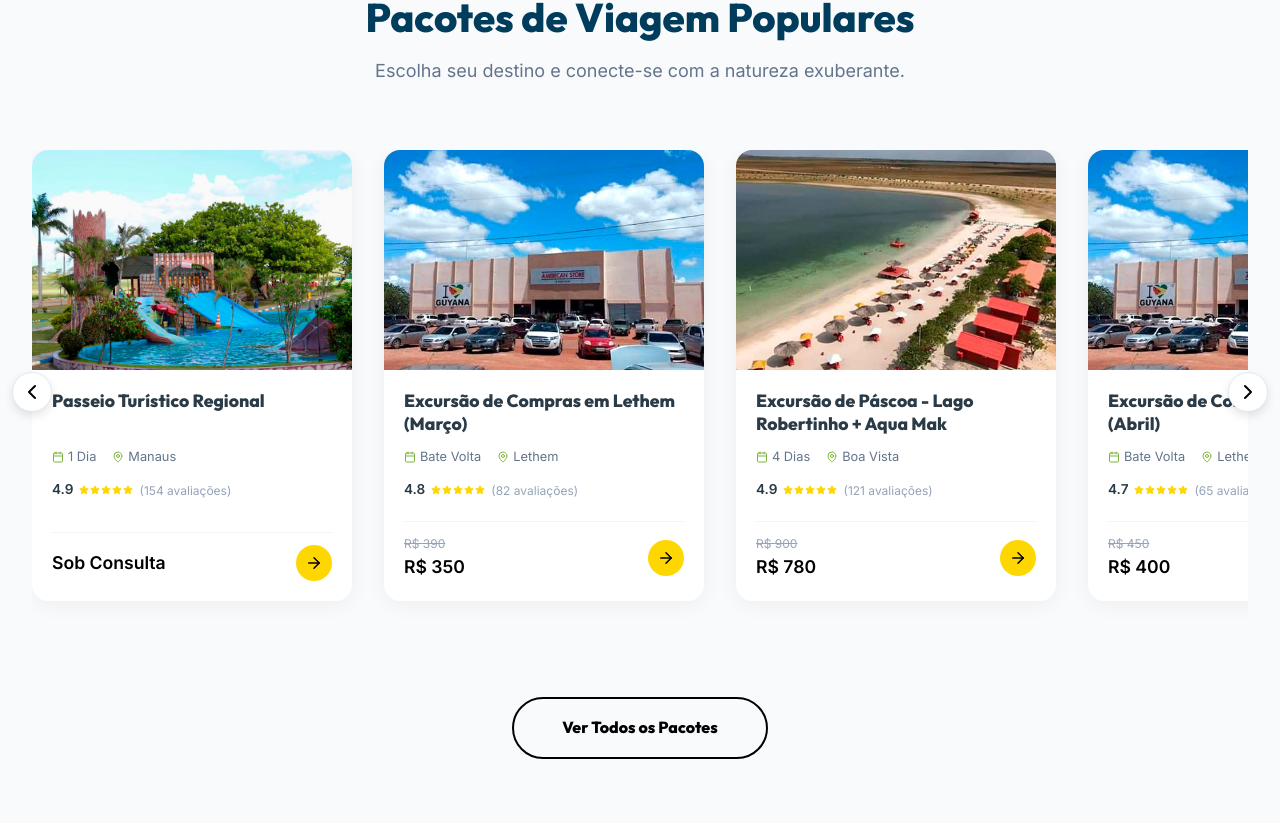
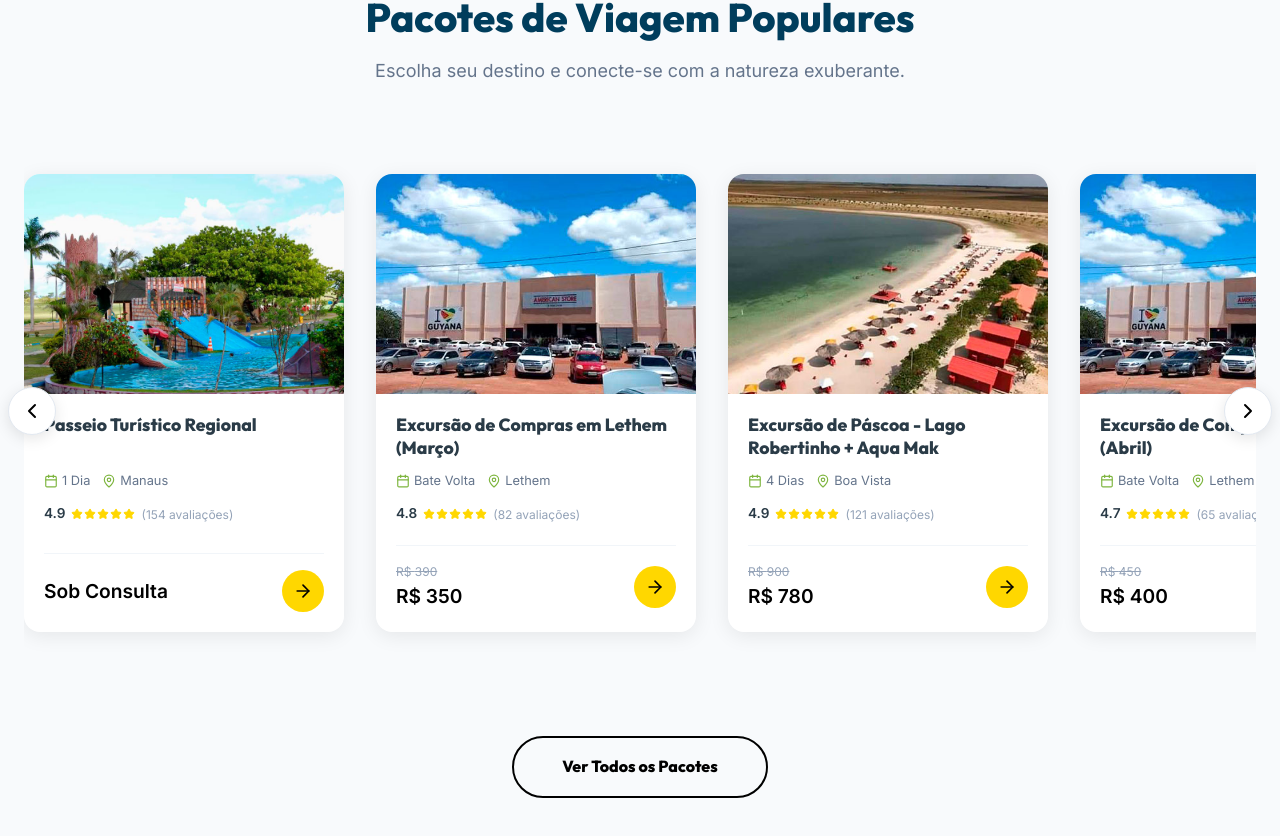
Before and after one commit to diogocalderaro/amazoniatraveleevents-oficial, a React (Vite) app: page / in a window 1280 px wide. Shown: the part 1059-1895 px from the top of the page. Built offline with nearby package versions, Linux system fonts and the light colour scheme.

Commit message:
Fix carousel alignment on Home and resolve crash on Destinations page

```diff
--- a/src/pages/Home.jsx
+++ b/src/pages/Home.jsx
@@ -381,54 +381,62 @@ const Home = () => {
                 gap: '2rem',
                 overflowX: 'auto',
                 scrollSnapType: 'x mandatory',
-                paddingBottom: '2rem',
+                padding: '1rem 0.5rem 2rem 0.5rem',
                 scrollbarWidth: 'none',
-                msOverflowStyle: 'none'
+                msOverflowStyle: 'none',
+                margin: '0 -0.5rem'
               }}
             >
               {packagesData.slice(0, 6).map((pkg) => (
-                <div key={pkg.id} className="package-card-new" style={{ flex: '0 0 auto', width: 'min(100%, 320px)', scrollSnapAlign: 'start', backgroundColor: '#fff', borderRadius: '16px', overflow: 'hidden', boxShadow: '0 4px 20px rgba(0,0,0,0.05)', display: 'flex', flexDirection: 'column' }}>
-                  <div style={{ position: 'relative', height: '220px' }}>
+                <div key={pkg.id} className="package-card-new" style={{
+                  flex: '0 0 auto',
+                  width: 'min(90vw, 320px)',
+                  scrollSnapAlign: 'start',
+                  backgroundColor: '#fff',
+                  borderRadius: '16px',
+                  overflow: 'hidden',
+                  boxShadow: '0 4px 20px rgba(0,0,0,0.08)',
+                  display: 'flex',
+                  flexDirection: 'column',
+                  margin: '0.5rem 0'
+                }}>
+                  <div style={{ position: 'relative', height: '220px', overflow: 'hidden' }}>
                     <Link to={`/tour/${pkg.id}`}>
-                      <img src={pkg.image} alt={pkg.title} loading="lazy" style={{ width: '100%', height: '100%', objectFit: 'cover' }} />
+                      <img src={pkg.image} alt={pkg.title} loading="lazy" style={{ width: '100%', height: '100%', objectFit: 'cover', transition: 'transform 0.5s ease' }} className="pkg-img-hover" />
                     </Link>
                   </div>
 
                   <div style={{ padding: '1.25rem', flex: 1, display: 'flex', flexDirection: 'column' }}>
                     <Link to={`/tour/${pkg.id}`} style={{ textDecoration: 'none', color: 'inherit' }}>
-                      <h3 style={{ fontSize: '1.1rem', fontWeight: 800, marginBottom: '0.75rem', lineHeight: 1.3, height: '2.8rem', overflow: 'hidden' }}>
+                      <h3 style={{ fontSize: '1.1rem', fontWeight: 800, marginBottom: '0.75rem', lineHeight: 1.3, height: '2.8rem', display: '-webkit-box', WebkitLineClamp: 2, WebkitBoxOrient: 'vertical', overflow: 'hidden' }}>
                         {pkg.title}
                       </h3>
                     </Link>
 
-                    <div style={{ display: 'flex', gap: '1rem', marginBottom: '0.75rem', color: '#64748b', fontSize: '0.8rem' }}>
+                    <div style={{ display: 'flex', flexWrap: 'wrap', gap: '0.75rem', marginBottom: '0.75rem', color: '#64748b', fontSize: '0.8rem' }}>
                       <div style={{ display: 'flex', alignItems: 'center', gap: '4px' }}>
-                        <Calendar size={12} color="#7EB53F" /> {pkg.duration}
+                        <Calendar size={14} color="#7EB53F" /> {pkg.duration}
                       </div>
                       <div style={{ display: 'flex', alignItems: 'center', gap: '4px' }}>
-                        <MapPin size={12} color="#7EB53F" /> {pkg.location.split(',')[0]}
+                        <MapPin size={14} color="#7EB53F" /> {pkg.location.split(',')[0]}
                       </div>
                     </div>
 
                     <div style={{ display: 'flex', alignItems: 'center', gap: '6px', marginBottom: '1.25rem' }}>
                       <span style={{ fontWeight: 800, fontSize: '0.85rem' }}>{pkg.rating}</span>
                       <div style={{ display: 'flex', gap: '1px' }}>
-                        {[1, 2, 3, 4, 5].map(s => <Star key={s} size={10} fill="#FFD700" color="#FFD700" />)}
+                        {[1, 2, 3, 4, 5].map(s => <Star key={s} size={12} fill="#FFD700" color="#FFD700" />)}
                       </div>
                       <span style={{ color: '#94a3b8', fontSize: '0.75rem' }}>({pkg.reviews} avaliações)</span>
                     </div>
 
-                    <div style={{ display: 'flex', justifyContent: 'space-between', alignItems: 'center', paddingTop: '0.75rem', borderTop: '1px solid #f1f5f9', marginTop: 'auto' }}>
+                    <div style={{ display: 'flex', justifyContent: 'space-between', alignItems: 'center', paddingTop: '1rem', borderTop: '1px solid #f1f5f9', marginTop: 'auto' }}>
                       <div style={{ display: 'flex', flexDirection: 'column' }}>
-                        {pkg.oldPrice && <span style={{ fontSize: '0.75rem', color: '#94a3b8', textDecoration: 'line-through', marginRight: '6px' }}>R$ {pkg.oldPrice}</span>}
-                        <span style={{ fontSize: '1.1rem', fontWeight: 800, color: '#000' }}>{pkg.priceDisplay || `R$ ${pkg.price.toLocaleString('pt-BR')}`}</span>
+                        {pkg.oldPrice && <span style={{ fontSize: '0.75rem', color: '#94a3b8', textDecoration: 'line-through' }}>R$ {pkg.oldPrice}</span>}
+                        <span style={{ fontSize: '1.2rem', fontWeight: 800, color: '#000' }}>{pkg.priceDisplay || `R$ ${pkg.price.toLocaleString('pt-BR')}`}</span>
                       </div>
-                      <Link to={`/tour/${pkg.id}`} style={{
-                        width: '36px', height: '36px', borderRadius: '50%',
-                        backgroundColor: '#FFD700', color: '#000',
-                        display: 'flex', alignItems: 'center', justifyContent: 'center'
-                      }}>
-                        <ArrowRight size={18} />
+                      <Link to={`/tour/${pkg.id}`} className="nav-arrow-btn">
+                        <ArrowRight size={20} />
                       </Link>
                     </div>
                   </div>
@@ -439,47 +447,15 @@ const Home = () => {
             {/* Carousel Navigation Buttons */}
             <button
               onClick={() => scrollCarousel('left')}
-              style={{
-                position: 'absolute',
-                left: '-20px',
-                top: '50%',
-                transform: 'translateY(-50%)',
-                width: '40px',
-                height: '40px',
-                borderRadius: '50%',
-                backgroundColor: '#fff',
-                boxShadow: '0 4px 10px rgba(0,0,0,0.1)',
-                border: '1px solid #e2e8f0',
-                display: 'flex',
-                alignItems: 'center',
-                justifyContent: 'center',
-                cursor: 'pointer',
-                zIndex: 10
-              }}
-              className="carousel-btn hide-mobile"
+              className="carousel-control-btn left hide-mobile"
+              aria-label="Anterior"
             >
               <ChevronLeft size={24} />
             </button>
             <button
               onClick={() => scrollCarousel('right')}
-              style={{
-                position: 'absolute',
-                right: '-20px',
-                top: '50%',
-                transform: 'translateY(-50%)',
-                width: '40px',
-                height: '40px',
-                borderRadius: '50%',
-                backgroundColor: '#fff',
-                boxShadow: '0 4px 10px rgba(0,0,0,0.1)',
-                border: '1px solid #e2e8f0',
-                display: 'flex',
-                alignItems: 'center',
-                justifyContent: 'center',
-                cursor: 'pointer',
-                zIndex: 10
-              }}
-              className="carousel-btn hide-mobile"
+              className="carousel-control-btn right hide-mobile"
+              aria-label="Próximo"
             >
               <ChevronRight size={24} />
             </button>
@@ -659,10 +635,62 @@ const Home = () => {
       </section>
 
       <style>{`
-        .package-card:hover {
-          transform: translateY(-10px);
-          box-shadow: 0 20px 40px rgba(0,0,0,0.1) !important;
+        .package-card-new {
+          transition: all 0.3s cubic-bezier(0.4, 0, 0.2, 1);
         }
+        .package-card-new:hover {
+          transform: translateY(-8px);
+          box-shadow: 0 12px 30px rgba(0,0,0,0.12) !important;
+        }
+        .package-card-new:hover .pkg-img-hover {
+          transform: scale(1.1);
+        }
+        .nav-arrow-btn {
+          width: 42px;
+          height: 42px;
+          border-radius: 50%;
+          background-color: #FFD700;
+          color: #000;
+          display: flex;
+          align-items: center;
+          justify-content: center;
+          transition: all 0.2s ease;
+        }
+        .nav-arrow-btn:hover {
+          background-color: #000;
+          color: #FFD700;
+          transform: scale(1.1);
+        }
+        .carousel-control-btn {
+          position: absolute;
+          top: 50%;
+          transform: translateY(-50%);
+          width: 48px;
+          height: 48px;
+          border-radius: 50%;
+          background-color: #fff;
+          box-shadow: 0 4px 15px rgba(0,0,0,0.1);
+          border: 1px solid #e2e8f0;
+          display: flex;
+          align-items: center;
+          justify-content: center;
+          cursor: pointer;
+          zIndex: 10;
+          transition: all 0.3s ease;
+        }
+        .carousel-control-btn:hover {
+          background-color: #FFD700;
+          color: #000;
+          border-color: #FFD700;
+          box-shadow: 0 8px 25px rgba(255, 215, 0, 0.3);
+        }
+        .carousel-control-btn.left { left: -24px; }
+        .carousel-control-btn.right { right: -24px; }
+
+        .home-packages-carousel::-webkit-scrollbar {
+          display: none;
+        }
+
         .gallery-item:hover .gallery-overlay {
           opacity: 1 !important;
         }
--- a/src/pages/Packages.jsx
+++ b/src/pages/Packages.jsx
@@ -11,6 +11,9 @@ import {
 } from 'lucide-react';
 
 import { packagesData } from '../data/toursData';
+
+// Import hero background image
+import imgSafari from '../assets/destinos/safari_amazonico.jpg';
 
 const Packages = () => {
   const [activeCategory, setActiveCategory] = useState('Todos');
```
